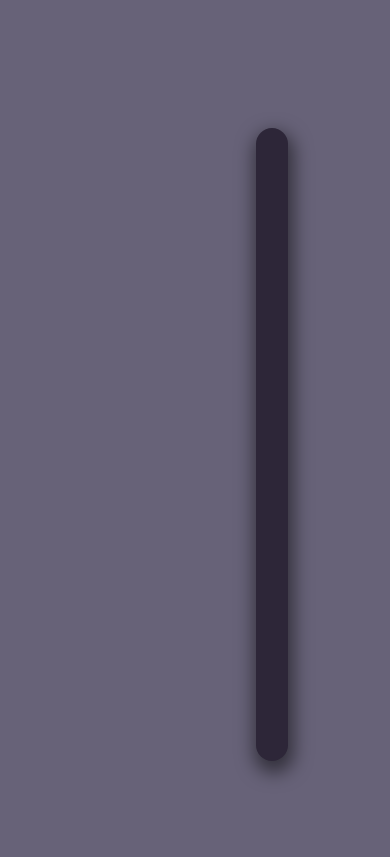
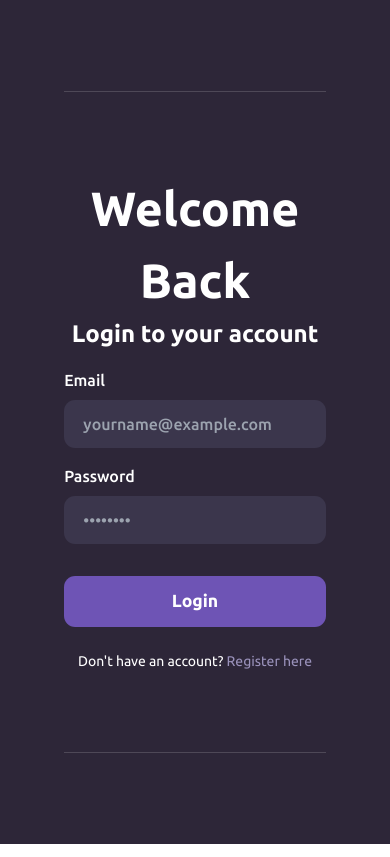
Before and after one commit to Smiruu/StudyBot, a React (Create React App) app in the folder frontend/: page /login in a window 390 px wide. Built offline with nearby package versions, Linux system fonts and the light colour scheme; the HTML template or start-up script is replaced by a standard one.

Commit message:
Login screen responsiveness

```diff
--- a/frontend/src/screens/AuthenticationScreens/css/LoginScreen.css
+++ b/frontend/src/screens/AuthenticationScreens/css/LoginScreen.css
@@ -304,3 +304,89 @@ background-color: #2d2638;
   font-size: 0.8rem;
   margin-top: 0.25rem;
 }
+
+/* For the Responsiveness pls work omg */
+/* --- Laptop Screens (≥1024px and <1280px) --- */
+@media (max-width: 1279px) {
+  .split-screen {
+    margin-left: 8rem;
+    margin-right: 8rem;
+    height: 70vh;
+  }
+}
+
+/* --- Tablet Screens (≥768px and <1024px) --- */
+@media (max-width: 1023px) {
+  .login-background {
+    background: none; /* remove outer background */
+    padding: 0;
+  }
+
+  .split-screen {
+    flex-direction: column;
+    margin: 0;
+    height: 100vh;
+    width: 100vw;
+    border-radius: 0;
+    box-shadow: none;
+  }
+
+  .login-left-container {
+    display: none; /* hide carousel */
+  }
+
+  .login-right-container {
+    flex: 1;
+    width: 100%;
+    height: 100%;
+    padding: 2rem;
+    background-color: #2d2638;
+    display: flex;
+    justify-content: center;
+    align-items: center;
+  }
+
+  .login-container {
+    width: 100%;
+    max-width: 600px;
+    padding: 2rem;
+  }
+}
+
+/* --- Mobile Screens (<768px) --- */
+@media (max-width: 767px) {
+  .login-background {
+    background: none; /* remove outer background */
+    padding: 0;
+  }
+
+  .split-screen {
+    flex-direction: column;
+    margin: 0;
+    height: 100vh;
+    width: 100vw;
+    border-radius: 0;
+    box-shadow: none;
+  }
+
+  .login-left-container {
+    display: none; /* hide carousel */
+  }
+
+  .login-right-container {
+    flex: 1;
+    width: 100%;
+    height: 100%;
+    padding: 1rem;
+    background-color: #2d2638;
+    display: flex;
+    justify-content: center;
+    align-items: center;
+  }
+
+  .login-container {
+    width: 100%;
+    max-width: 95%; /* tighter padding on mobile */
+    padding: 1.5rem;
+  }
+}
```
